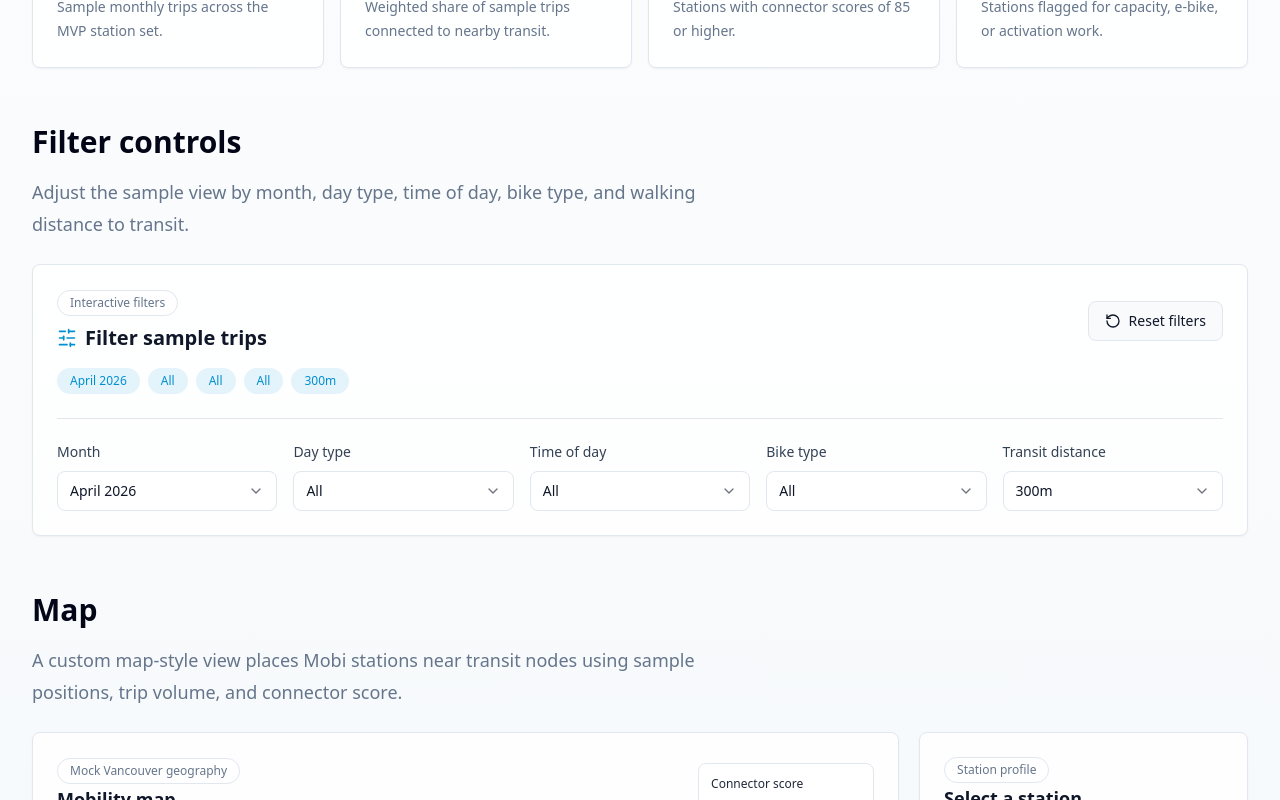
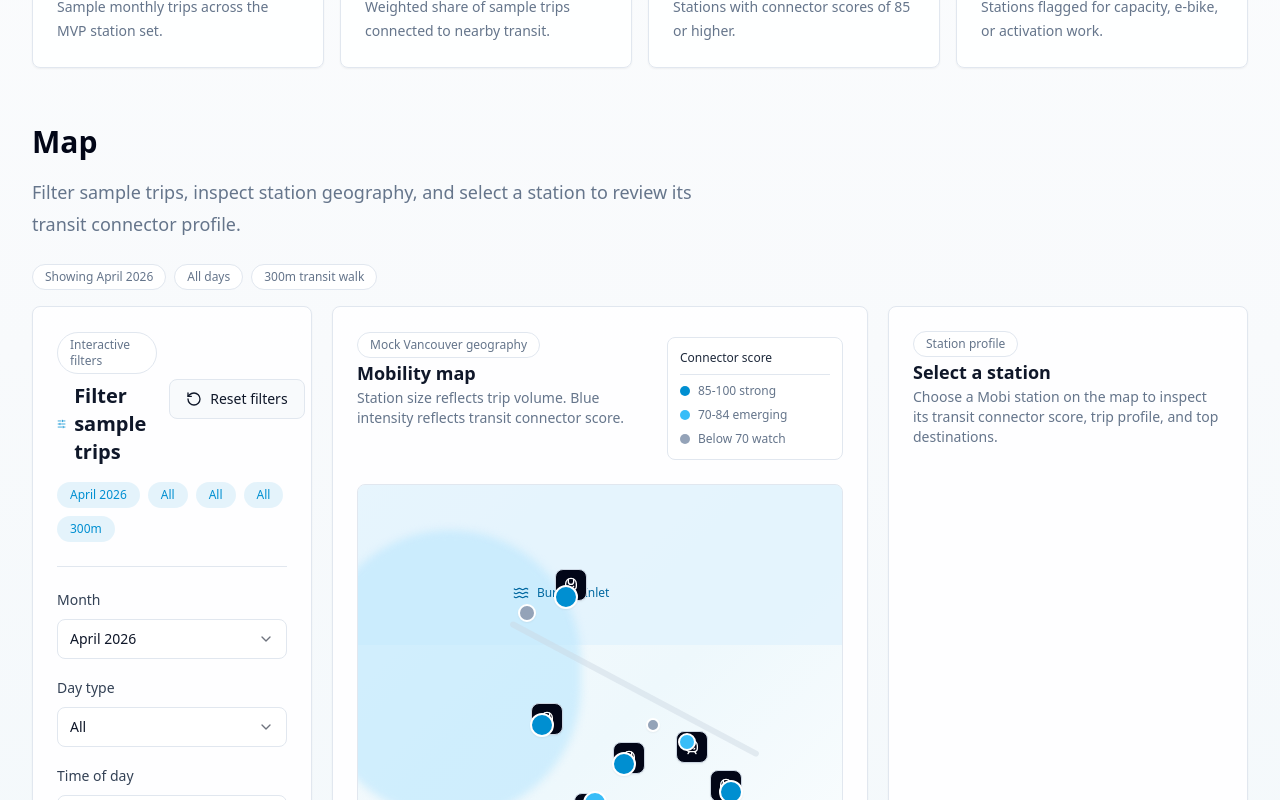
Before and after one commit to adnanreza/mobi-transit-explorer, a React (Vite) app: page / in a window 1280 px wide. Shown: the part 1100-1900 px from the top of the page. Built offline with nearby package versions, Linux system fonts and the light colour scheme; the HTML template or start-up script is replaced by a standard one.

Commit message:
Compose main explorer experience

```diff
--- a/src/App.tsx
+++ b/src/App.tsx
@@ -1,14 +1,10 @@
-import { useState } from "react";
 import { ArrowRight, Bike, Sparkles } from "lucide-react";
 import { AppShell } from "@/components/AppShell";
+import { Explorer } from "@/components/Explorer";
 import { FeatureStatusBadge } from "@/components/FeatureStatusBadge";
-import { defaultFilters, FilterPanel } from "@/components/FilterPanel";
-import { MobilityMap } from "@/components/MobilityMap";
 import { OverviewCards } from "@/components/OverviewCards";
 import { PageSection } from "@/components/PageSection";
 import { SectionHeader } from "@/components/SectionHeader";
-import { StationDetailPanel } from "@/components/StationDetailPanel";
-import { stations } from "@/data/stations";
 import { Button } from "@/components/ui/button";
 import {
   Card,
@@ -46,11 +42,6 @@ const sections = [
 ];
 
 function App() {
-  const [filters, setFilters] = useState(defaultFilters);
-  const [selectedStationId, setSelectedStationId] = useState<string | null>(null);
-  const selectedStation =
-    stations.find((station) => station.id === selectedStationId) ?? null;
-
   return (
     <AppShell navItems={navItems}>
       <PageSection
@@ -121,28 +112,13 @@ function App() {
         <OverviewCards />
       </PageSection>
 
-      <PageSection className="space-y-6">
-        <SectionHeader
-          title="Filter controls"
-          description="Adjust the sample view by month, day type, time of day, bike type, and walking distance to transit."
-          className="[&_h2]:text-2xl [&_h2]:sm:text-3xl"
-        />
-        <FilterPanel filters={filters} onFiltersChange={setFilters} />
-      </PageSection>
-
       <PageSection id="map" className="space-y-6">
         <SectionHeader
           title="Map"
-          description="A custom map-style view places Mobi stations near transit nodes using sample positions, trip volume, and connector score."
+          description="Filter sample trips, inspect station geography, and select a station to review its transit connector profile."
           className="[&_h2]:text-2xl [&_h2]:sm:text-3xl"
         />
-        <div className="grid gap-5 xl:grid-cols-[minmax(0,1.45fr)_minmax(320px,0.55fr)]">
-          <MobilityMap
-            selectedStationId={selectedStationId}
-            onStationSelect={(station) => setSelectedStationId(station.id)}
-          />
-          <StationDetailPanel station={selectedStation} />
-        </div>
+        <Explorer />
       </PageSection>
 
       <PageSection className="space-y-6">
--- /dev/null
+++ b/src/components/Explorer.tsx
@@ -0,0 +1,52 @@
+import { useMemo, useState } from "react";
+import { defaultFilters, FilterPanel } from "@/components/FilterPanel";
+import { MobilityMap } from "@/components/MobilityMap";
+import { StationDetailPanel } from "@/components/StationDetailPanel";
+import { Badge } from "@/components/ui/badge";
+import { stations } from "@/data/stations";
+
+export function Explorer() {
+  const [filters, setFilters] = useState(defaultFilters);
+  const [selectedStationId, setSelectedStationId] = useState<string | null>(null);
+
+  const selectedStation = useMemo(
+    () => stations.find((station) => station.id === selectedStationId) ?? null,
+    [selectedStationId],
+  );
+
+  return (
+    <div className="space-y-4">
+      <div className="flex flex-wrap items-center gap-2">
+        <Badge variant="outline" className="bg-white text-muted-foreground">
+          Showing {filters.month === "may-2026" ? "May 2026" : "April 2026"}
+        </Badge>
+        <Badge variant="outline" className="bg-white text-muted-foreground">
+          {formatFilter(filters.dayType)} days
+        </Badge>
+        <Badge variant="outline" className="bg-white text-muted-foreground">
+          {filters.transitDistance} transit walk
+        </Badge>
+      </div>
+
+      <div className="grid gap-5 xl:grid-cols-[280px_minmax(0,1fr)_360px]">
+        <FilterPanel
+          filters={filters}
+          onFiltersChange={setFilters}
+          layout="compact"
+        />
+        <MobilityMap
+          selectedStationId={selectedStationId}
+          onStationSelect={(station) => setSelectedStationId(station.id)}
+        />
+        <StationDetailPanel station={selectedStation} />
+      </div>
+    </div>
+  );
+}
+
+function formatFilter(value: string) {
+  return value
+    .split("-")
+    .map((part) => part.charAt(0).toUpperCase() + part.slice(1))
+    .join(" ");
+}
--- a/src/components/FilterPanel.tsx
+++ b/src/components/FilterPanel.tsx
@@ -85,9 +85,11 @@ const filterConfig: FilterConfig[] = [
 export function FilterPanel({
   filters,
   onFiltersChange,
+  layout = "wide",
 }: {
   filters: FilterState;
   onFiltersChange: (filters: FilterState) => void;
+  layout?: "wide" | "compact";
 }) {
   const updateFilter = (key: keyof FilterState, value: string) => {
     onFiltersChange({ ...filters, [key]: value } as FilterState);
@@ -133,7 +135,13 @@ export function FilterPanel({
       </CardHeader>
       <CardContent className="space-y-5">
         <Separator />
-        <div className="grid gap-4 md:grid-cols-2 xl:grid-cols-5">
+        <div
+          className={
+            layout === "compact"
+              ? "grid gap-4"
+              : "grid gap-4 md:grid-cols-2 xl:grid-cols-5"
+          }
+        >
           {filterConfig.map((filter) => (
             <label key={filter.key} className="space-y-2">
               <span className="text-sm font-medium text-slate-700">
```
Also changed, not shown: 1 other file (tests, documents, lock files or other folders).
